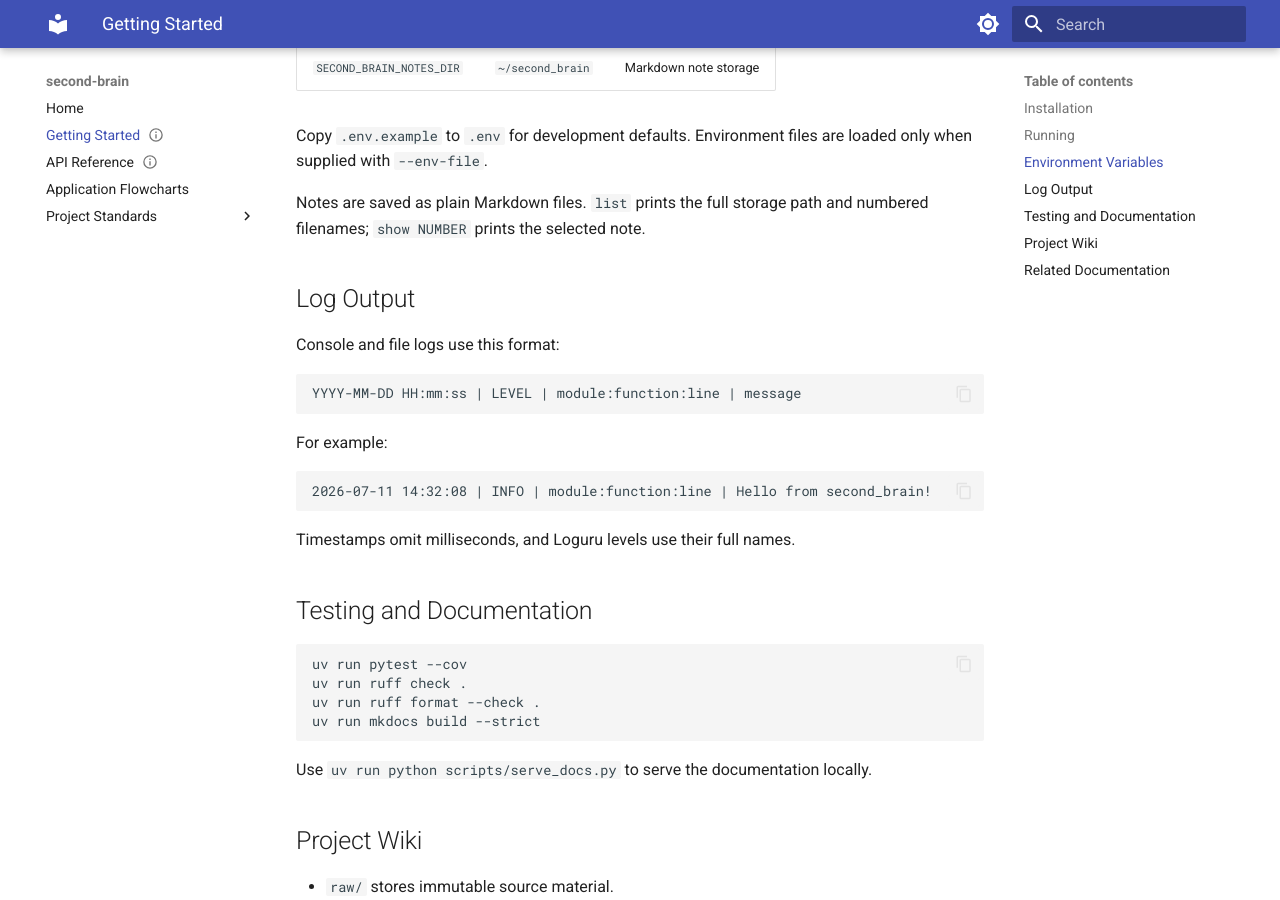
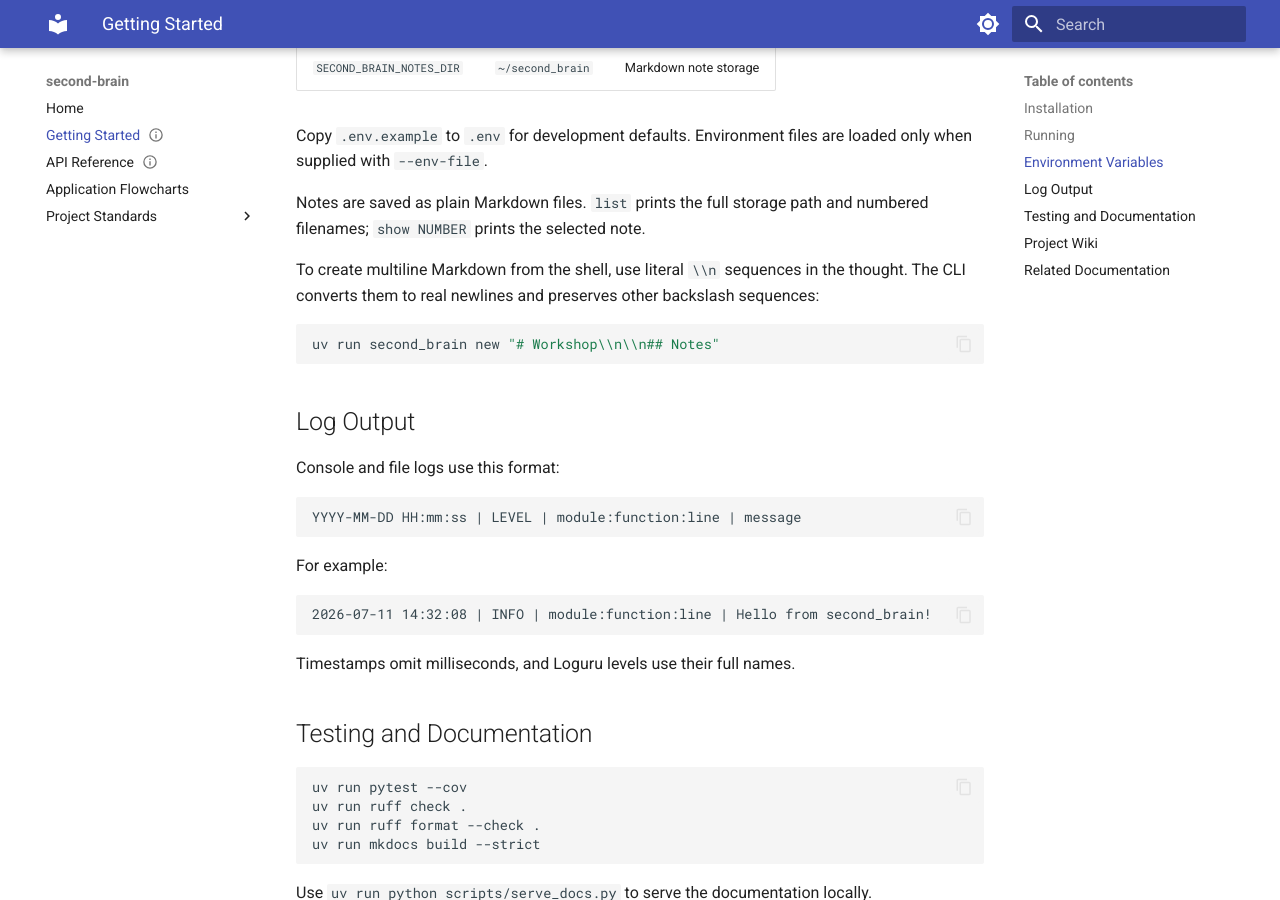
Before and after one commit to techieeliot/second-brain, an MkDocs documentation site: the page built from docs/GUIDE-001-getting-started.md, in a window 1280 px wide and 900 px high, scrolled down 958 px. Built offline with MkDocs 1.6.1 and Material for MkDocs 9.7.7, drawn with Linux system fonts in a browser that asks for light colours.

Commit message:
Support escaped newlines in notes
Refs #7

````diff
--- a/docs/GUIDE-001-getting-started.md
+++ b/docs/GUIDE-001-getting-started.md
@@ -54,6 +54,14 @@ loaded only when supplied with `--env-file`.
 Notes are saved as plain Markdown files. `list` prints the full storage path
 and numbered filenames; `show NUMBER` prints the selected note.
 
+To create multiline Markdown from the shell, use literal `\\n` sequences in
+the thought. The CLI converts them to real newlines and preserves other
+backslash sequences:
+
+```bash
+uv run second_brain new "# Workshop\\n\\n## Notes"
+```
+
 ## Log Output
 
 Console and file logs use this format:
````
Also changed, not shown: README.md (+9 -0 lines), 3 other files.
